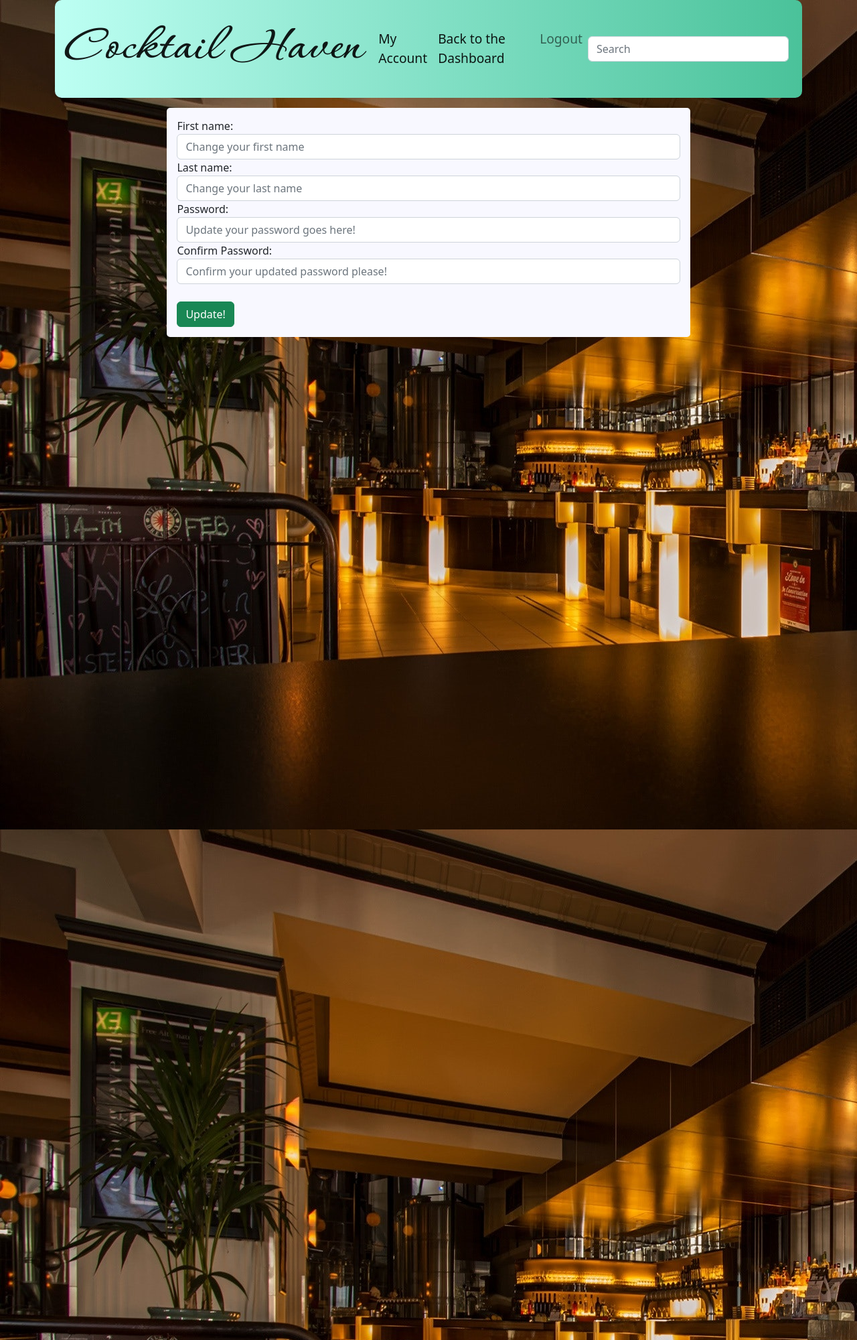
After one commit to Steven-DeTeso/cocktail_haven, a Flask app: page /account/update in a window 1280 px wide. The commit adds this page. Shown: the whole page at 67% size. Run offline with Flask 2, Linux system fonts and the light colour scheme; the visitor is signed in with stand-in values (Sample User, id 1).

Commit message:
added user edit and table html

```diff
--- a/flask_app/controllers/users.py
+++ b/flask_app/controllers/users.py
@@ -44,6 +44,35 @@ def r_dashboard():
         return redirect('/log_out')
     return render_template('dashboard.html', user = session['user_id'], drinks = Drink.get_all_drinks())
 
+@app.route('/account')
+def r_account():
+    if 'user_id' not in session:
+        return redirect('/log_out')
+    data = {
+        'id': session['user_id']['id']
+    }
+    return render_template('account.html', user = session['user_id'], drinks = Drink.get_all_users_drinks(data))
+
+@app.route('/account/update')
+def r_account_update():
+    if 'user_id' not in session:
+        return redirect('/log_out')
+    return render_template('user_updated.html', user = session['user_id'])
+
+@app.route('/account/update/user', methods=['POST'])
+def f_rd_user_account_update():
+    if User.validate_user_update(request.form):
+        data = {
+        'id': request.form.get('id'),
+        'first_name': request.form.get('first_name'),
+        'last_name': request.form.get('last_name'),
+        'password': bcrypt.generate_password_hash(request.form.get('password')),
+        'updated_at': None
+        }
+        User.update_user(data)
+        return redirect('/dashboard')
+    return render_template('/user_updated.html')
+
 
 @app.route('/log_out')
 def rd_log_out():
--- a/flask_app/models/drink.py
+++ b/flask_app/models/drink.py
@@ -61,6 +61,7 @@ class Drink:
         """
         result = connectToMySQL(db).query_db(query, data)
         single_drink = cls(result[0])
+        single_drink.user = result[0]['first_name'] + ' ' + result[0]['last_name']
         return single_drink
 
     @classmethod
@@ -73,6 +74,31 @@ class Drink:
         WHERE drinks.user_id = users.id;
         """
         results = connectToMySQL(db).query_db(query)
+        drinks = []
+        for drink in results:
+            one_drink = cls(drink)
+            data = {
+                'id': drink['users.id'],
+                'first_name': drink['first_name'],
+                'last_name': drink['last_name'],
+                'email': drink['email'],
+                'created_at': drink['users.created_at'],
+                'updated_at': drink['users.updated_at']
+            }
+            one_drink.user = User(data)
+            drinks.append(one_drink)
+        return drinks
+
+    @classmethod
+    def get_all_users_drinks(cls, data):
+        query = """
+        SELECT *
+        FROM drinks
+        JOIN users
+        ON users.id = drinks.user_id
+        WHERE users.id = %(id)s;
+        """
+        results = connectToMySQL(db).query_db(query, data)
         drinks = []
         for drink in results:
             one_drink = cls(drink)
--- a/flask_app/models/user.py
+++ b/flask_app/models/user.py
@@ -58,6 +58,29 @@ class User:
 
         if form_data.get('radio') != 'verified':
             flash("Please click the button to verify you are indeed a human!", 'register')
+            is_valid = False
+
+
+        return is_valid
+
+    @staticmethod
+    def validate_user_update(form_data:dict) -> bool:
+        is_valid = True
+
+        if len(form_data.get('first_name')) <= 2:
+            flash("Please be sure to fill in your first name!", 'register')
+            is_valid = False
+
+        if len(form_data.get('last_name')) <= 2:
+            flash("Please be sure to fill in your last name!", 'register')
+
+
+        if len(form_data.get('password')) < 8:
+            flash("The password you entered isn't long enough, plase make it at least 8 characters!", 'register')
+            is_valid = False
+
+        if form_data.get('password') != form_data.get('confirm_password'):
+            flash("The confirmed password didn't match the password you entered", 'register')
             is_valid = False
 
 
@@ -131,7 +154,7 @@ class User:
     def update_user(cls, data):
         query = """
         UPDATE users
-        SET first_name = %(first_name)s, last_name = %(last_name)s, email = %(email)s, password = %(password)s
+        SET first_name = %(first_name)s, last_name = %(last_name)s, password = %(password)s, updated_at = NOW()
         WHERE id = %(id)s;
         """
         return connectToMySQL(db).query_db(query, data)
--- a/flask_app/static/css/style.css
+++ b/flask_app/static/css/style.css
@@ -31,6 +31,7 @@
     font-weight: bold;
     background-color: #f7d6d9;
     list-style: none;
+    margin-left: -20px;
 }
 
 .click {
@@ -71,6 +72,10 @@ nav {
     padding: 15px;
     margin-top: 15px;
     border-radius: 5px;
+}
+
+.description > #p {
+    text-align: center;
 }
 
 #about {
@@ -136,3 +141,9 @@ textarea {
 #searchbox{
     width: 300px;
 }
+
+.user-table{
+    background-color: #f8f8ff;
+    border-radius: 5px;
+    margin-top: 20px;
+}
--- a/flask_app/templates/dashboard.html
+++ b/flask_app/templates/dashboard.html
@@ -18,7 +18,7 @@
                         <a class="nav-link active" aria-current="page" href="/create/drink">Add a Cocktail</a>
                     </li>
                     <li class="nav-item">
-                        <a class="nav-link active" href="">My Account</a>
+                        <a class="nav-link active" href="/account">My Account</a>
                     </li>
                     <li class="nav-item">
                         <a class="nav-link" href="/log_out">Logout</a>
--- a/flask_app/templates/show.html
+++ b/flask_app/templates/show.html
@@ -32,6 +32,7 @@
         <p><strong>Spirit:</strong> {{drink.spirit}}</p>
         <p><strong>Ingredients:</strong> {{drink.ingredient}}</p>
         <p><strong>Mixing Instructions:</strong> {{drink.instruction}}</p>
+        <p><em>Created by: {{drink.user}}</em></p>
     </div>
 </body>
 </html>
--- /dev/null
+++ b/flask_app/templates/user_updated.html
@@ -0,0 +1,67 @@
+<!DOCTYPE html>
+<html lang="en">
+<head>
+    <meta charset="UTF-8">
+    <meta http-equiv="X-UA-Compatible" content="IE=edge">
+    <meta name="viewport" content="width=device-width, initial-scale=1.0">
+    <link rel="stylesheet" href="https://cdn.jsdelivr.net/npm/bootstrap@5.2.2/dist/css/bootstrap.min.css">
+    <link rel="stylesheet" href="{{ url_for('static', filename='css/style.css') }}">
+    <title>Update User Info:</title>
+</head>
+<body class="container">
+    <nav class="navbar navbar-expand-xl navbar-light bg-light">
+        <div class="container-fluid">
+            <a class="navbar-brand" href="/dashboard">Cocktail Haven</a>
+                <div class="collapse navbar-collapse show" id="navbarBasic">
+                    <ul class="navbar-nav me-auto mb-2 mb-xl-0">
+                    <li class="nav-item">
+                        <a class="nav-link active" aria-current="page" href="/account">My Account</a>
+                    </li>
+                    <li class="nav-item">
+                        <a href="/dashboard" class="nav-link active" aria-current="page" >Back to the Dashboard</a>
+                    </li>
+                    <li class="nav-item">
+                        <a class="nav-link" href="/log_out">Logout</a>
+                    </li>
+                    </ul>
+                    <form class="d-flex">
+                        <input class="form-control me-2" type="search" oninput="liveSearch()" id="searchbox" placeholder="Search" aria-label="Search">
+                    </form>
+                </div>
+        </div>
+    </nav>
+    <div class="description">
+        {% with messages = get_flashed_messages(category_filter=['register']) %}
+                {% if messages %}
+                    <ul>
+                    {% for message in messages %}
+                        <li class="error">{{message}}</li>
+                    {% endfor %}
+                    </ul>
+                {% endif %}
+            {% endwith %}
+        <form action="/account/update/user" method="POST">
+            <div class="form-group">
+                <label for="first_name">First name:</label>
+                <input type="text" name="first_name" class="form-control" placeholder="Change your first name">
+            </div>
+            <div class="form-group">
+                <label for="last_name">Last name:</label>
+                <input type="text" name="last_name" class="form-control" placeholder="Change your last name">
+            </div>
+            <div class="form-group">
+                <label for="password">Password:</label>
+                <input type="password" name="password" class="form-control" placeholder="Update your password goes here!">
+            </div>
+            <div class="form-group">
+                <label for="confirm_password">Confirm Password:</label>
+                <input type="password" name="confirm_password" class="form-control" placeholder="Confirm your updated password please!">
+            </div>
+            <div class="form-check">
+                <input type="hidden" name="id" value="{{session['user_id']['id']}}">
+            </div>
+            <button type="submit" class="btn btn-success">Update!</button>
+        </form>
+    </div>
+</body>
+</html>
```
Also changed, not shown: flask_app/templates/account.html (added, +64 -0 lines).
